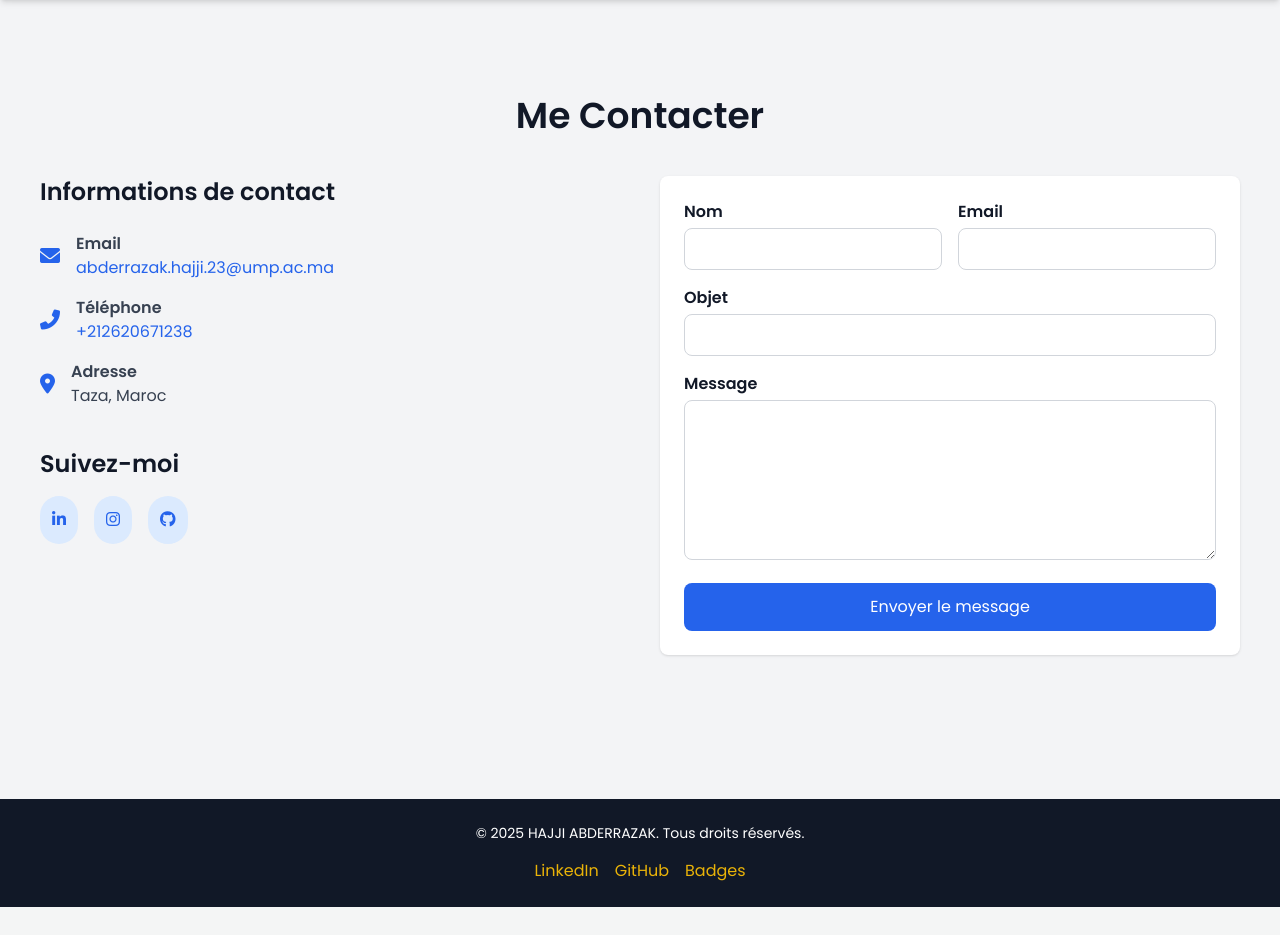
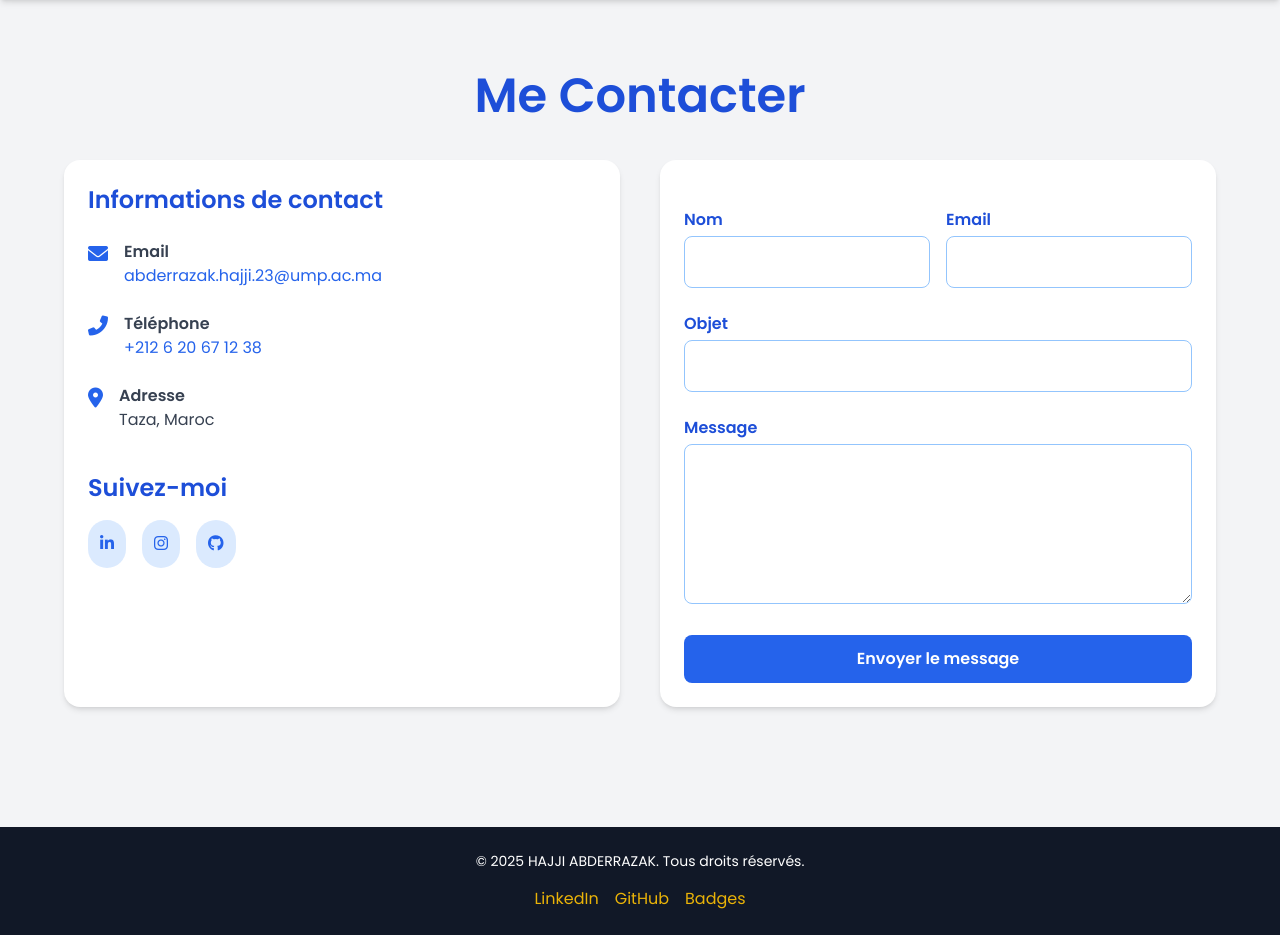
Before and after one commit to abderrazakit/portfolio, a Django app: page /contact/ in a window 1280 px wide. Shown: the part 64-999 px from the top of the page. Before the commit the page ends 971 px from the top, so only its background shows below. Run offline with Django 5.2, Linux system fonts and the light colour scheme; some libraries are stand-ins or nearby versions.

Commit message:
Modification au niveau de la page contact

```diff
--- a/portfolio/templates/portfolio/contact.html
+++ b/portfolio/templates/portfolio/contact.html
@@ -1,10 +1,16 @@
 {% extends "portfolio/base.html" %}
-{% block title %}Contact{% endblock %}
 {% load widget_tweaks %}
 
+{% block title %}Contact{% endblock %}
+
 {% block content %}
-<section class="container mx-auto py-16 px-6">
-    <h2 class="text-4xl font-semibold text-center mb-10">Me Contacter</h2>
+<section class="bg-gray-100 py-10 px-4 sm:px-6 lg:px-8">
+  <div class="max-w-6xl mx-auto">
+
+    <!-- Titre -->
+    <h2 class="text-3xl sm:text-4xl md:text-5xl font-bold text-center text-blue-700 mb-10">
+      Me Contacter
+    </h2>
 
     {% if messages %}
       <div class="mb-6 text-green-600 text-center font-semibold">
@@ -14,67 +20,91 @@
       </div>
     {% endif %}
 
-    <div class="grid md:grid-cols-2 gap-10">
-        <!-- Informations de contact -->
-        <div>
-            <h3 class="text-2xl font-bold mb-6">Informations de contact</h3>
-            <div class="space-y-4 text-gray-700">
-                <div class="flex items-center gap-4">
-                    <span class="text-blue-600 text-xl"><i class="fas fa-envelope"></i></span>
+    <div class="flex flex-col lg:flex-row gap-10">
+
+      <!-- Bloc Infos -->
+      <div class="bg-white rounded-2xl shadow-md p-6 flex-1">
+        <h3 class="text-2xl font-bold text-blue-700 mb-6">Informations de contact</h3>
+        <ul class="space-y-6 text-gray-700 text-base">
+          <li class="flex items-start gap-4">
+            <i class="fas fa-envelope text-blue-600 text-xl"></i>
             <div>
               <p class="font-semibold">Email</p>
-                        <p><a href="abderrazak.hajji.23@ump.ac.ma" class="text-blue-600">abderrazak.hajji.23@ump.ac.ma</a></p>
+              <a href="mailto:abderrazak.hajji.23@ump.ac.ma" class="text-blue-600 hover:underline">
+                abderrazak.hajji.23@ump.ac.ma
+              </a>
             </div>
-                </div>
-                <div class="flex items-center gap-4">
-                    <span class="text-blue-600 text-xl"><i class="fas fa-phone-alt"></i></span>
+          </li>
+          <li class="flex items-start gap-4">
+            <i class="fas fa-phone-alt text-blue-600 text-xl"></i>
             <div>
               <p class="font-semibold">Téléphone</p>
-                        <p><a href="tel:+212620671238" class="text-blue-600">+212620671238</a></p>
+              <a href="tel:+212620671238" class="text-blue-600 hover:underline">
+                +212 6 20 67 12 38
+              </a>
             </div>
-                </div>
-                <div class="flex items-center gap-4">
-                    <span class="text-blue-600 text-xl"><i class="fas fa-map-marker-alt"></i></span>
+          </li>
+          <li class="flex items-start gap-4">
+            <i class="fas fa-map-marker-alt text-blue-600 text-xl"></i>
             <div>
               <p class="font-semibold">Adresse</p>
               <p>Taza, Maroc</p>
             </div>
-                </div>
-            </div>
+          </li>
+        </ul>
 
-            <h3 class="text-2xl font-bold mt-10 mb-4">Suivez-moi</h3>
+        <!-- Réseaux sociaux -->
+        <h3 class="text-2xl font-bold mt-10 mb-4 text-blue-700">Suivez-moi</h3>
         <div class="flex gap-4">
-                <a href="https://www.linkedin.com/in/abderrazak-hajji-45a2132bb/" class="bg-blue-100 p-3 rounded-full text-blue-600 hover:bg-blue-200"><i class="fab fa-linkedin-in"></i></a>
-                <a href="https://www.instagram.com/abdo_hj_ccc/" class="bg-blue-100 p-3 rounded-full text-blue-600 hover:bg-blue-200"><i class="fab fa-instagram"></i></a>
-                <a href="https://github.com/achrafgetin/projet_iot_itirc25.git" class="bg-blue-100 p-3 rounded-full text-blue-600 hover:bg-blue-200"><i class="fab fa-github"></i></a>
+          <a href="https://www.linkedin.com/in/abderrazak-hajji-45a2132bb/"
+             class="bg-blue-100 p-3 rounded-full text-blue-600 hover:bg-blue-600 hover:text-white transition">
+            <i class="fab fa-linkedin-in"></i>
+          </a>
+          <a href="https://www.instagram.com/abdo_hj_ccc/"
+             class="bg-blue-100 p-3 rounded-full text-blue-600 hover:bg-blue-600 hover:text-white transition">
+            <i class="fab fa-instagram"></i>
+          </a>
+          <a href="https://github.com/abderrazakit"
+             class="bg-blue-100 p-3 rounded-full text-blue-600 hover:bg-blue-600 hover:text-white transition">
+            <i class="fab fa-github"></i>
+          </a>
         </div>
       </div>
 
     <!-- Formulaire -->
-        <div class="bg-white p-6 shadow rounded-lg">
-            <form method="POST" action=".">
+<div class="bg-white rounded-2xl shadow-md p-6 flex-1">
+  <form method="POST" action="." class="space-y-6">
     {% csrf_token %}
-                <div class="grid grid-cols-1 md:grid-cols-2 gap-4 mb-4">
+
+    <div class="grid grid-cols-1 sm:grid-cols-2 gap-4">
       <div>
-                        <label class="block mb-1 font-semibold">Nom</label>
-                        {{ form.name|add_class:"w-full px-4 py-2 border border-gray-300 rounded-lg" }}
+        <label class="block mb-1 font-semibold text-blue-700">Nom</label>
+        {{ form.name|add_class:"w-full px-4 py-3 border border-blue-300 rounded-lg text-gray-900 text-base leading-relaxed placeholder-gray-400 focus:ring-2 focus:ring-blue-500 focus:outline-none" }}
       </div>
       <div>
-                        <label class="block mb-1 font-semibold">Email</label>
-                        {{ form.email|add_class:"w-full px-4 py-2 border border-gray-300 rounded-lg" }}
+        <label class="block mb-1 font-semibold text-blue-700">Email</label>
+        {{ form.email|add_class:"w-full px-4 py-3 border border-blue-300 rounded-lg text-gray-900 text-base leading-relaxed placeholder-gray-400 focus:ring-2 focus:ring-blue-500 focus:outline-none" }}
       </div>
     </div>
-                <div class="mb-4">
-                    <label class="block mb-1 font-semibold">Objet</label>
-                    {{ form.subject|add_class:"w-full px-4 py-2 border border-gray-300 rounded-lg" }}
+
+    <div>
+      <label class="block mb-1 font-semibold text-blue-700">Objet</label>
+      {{ form.subject|add_class:"w-full px-4 py-3 border border-blue-300 rounded-lg text-gray-900 text-base leading-relaxed placeholder-gray-400 focus:ring-2 focus:ring-blue-500 focus:outline-none" }}
     </div>
-                <div class="mb-4">
-                    <label class="block mb-1 font-semibold">Message</label>
-                    {{ form.message|add_class:"w-full px-4 py-2 border border-gray-300 rounded-lg h-40" }}
+
+    <div>
+      <label class="block mb-1 font-semibold text-blue-700">Message</label>
+      {{ form.message|add_class:"w-full px-4 py-3 border border-blue-300 rounded-lg h-40 text-gray-900 text-base leading-relaxed placeholder-gray-400 focus:ring-2 focus:ring-blue-500 focus:outline-none" }}
     </div>
-                <button type="submit" class="w-full bg-blue-600 text-white py-3 rounded-lg hover:bg-blue-700 transition">Envoyer le message</button>
+
+    <button type="submit"
+            class="w-full bg-blue-600 text-white py-3 rounded-lg font-semibold hover:bg-blue-700 transition duration-200">
+      Envoyer le message
+    </button>
   </form>
 </div>
+
+
   </div>
 </section>
 {% endblock %}
```
Lines whose indentation alone changed are shown as unchanged.
